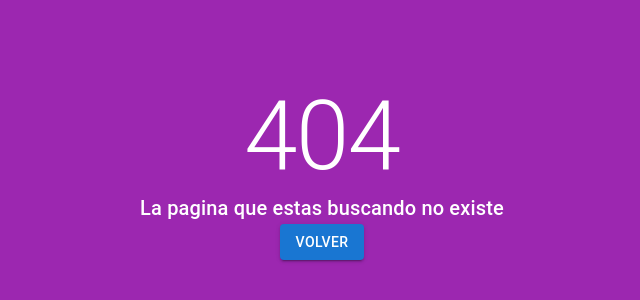
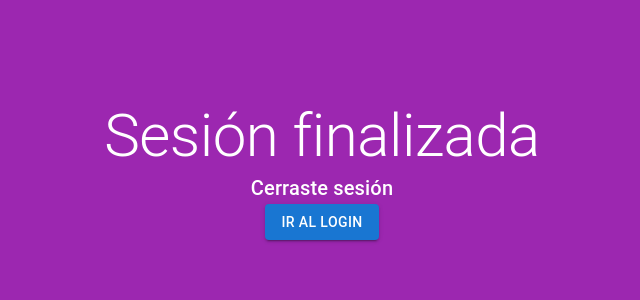
Before and after one commit to Anth1818/snr, a React (Vite) app: page /Logout in a window 1280 px wide. Before the commit this address had no page. Shown: the part 230-530 px from the top of the page, without its empty margins (318-958 px from the left). Built offline with nearby package versions, Linux system fonts and the light colour scheme; what tailwind-clip-path would draw is missing.

Commit message:
agregada ruta logout y redirecion al hacer login a la page correspodiente segun el departamento del usuario

```diff
--- a/src/App.jsx
+++ b/src/App.jsx
@@ -11,6 +11,8 @@ import EditProfile from "./pages/EditProfile.jsx";
 import AddUser from "./pages/AddUser.jsx";
 import { UserProvider } from "./context/userContext.jsx";
 import ProtectedRoute from "./components/Routes/ProtectedRoute.jsx";
+import Logout from "./pages/Logout.jsx";
+
 
 export default function App() {
   return (
@@ -29,7 +31,8 @@ export default function App() {
             element={<PageForm0800Edit />}
           />
         </Route>
-        <Route path="/login" element={<PageLogin />} />
+          <Route path="/Logout" element={<Logout />} />
+        <Route path="/Login" element={<PageLogin />} />
         <Route path="/" element={<PageLogin />} />
         <Route path="*" element={<NotFound />} />
       </Routes>
--- a/src/components/AccountPopover/AccountPopover.jsx
+++ b/src/components/AccountPopover/AccountPopover.jsx
@@ -4,6 +4,7 @@ import { alpha } from '@mui/material/styles';
 import { Box, Divider, Typography, Stack, MenuItem, Avatar, IconButton, Popover } from '@mui/material';
 // mocks_
 import account from '../../_mock/account';
+import { Link } from 'react-router-dom';
 
 // ----------------------------------------------------------------------
 
@@ -97,9 +98,11 @@ export default function AccountPopover() {
 
         <Divider sx={{ borderStyle: 'dashed' }} />
 
+        <Link to="/Logout">
         <MenuItem onClick={handleClose} sx={{ m: 1 }}>
-          Logout
+          Cerrar sesión
         </MenuItem>
+        </Link>
       </Popover>
     </>
   );
--- a/src/components/Login/Login.jsx
+++ b/src/components/Login/Login.jsx
@@ -27,12 +27,24 @@ export default function Login() {
 
   const handleSubmit = async (e) => {
     e.preventDefault();
-    await loginUser({ username: userName, password: userPassword });
+    try {
+      await loginUser({ username: userName, password: userPassword });
+    } catch (error) {
+      console.error("Error al iniciar sesión:", error);
+    }
+
   };
 
   useEffect(() => {
-    if (user) {
+    if (user && user.role === "Administradora") {
+      navigate("/AddUser");
+    } else if (user && user.department === "0800") {
       navigate("/Page0800");
+    } else if (user && user.department === "OAC") {
+      navigate("/PageOAC");
+    }
+      else if (user && user.department === "SIN") {
+      navigate("/PageRCV");
     }
   }, [user]);
 
--- a/src/components/ResponsiveLayout/ResponsiveLayout0800.jsx
+++ b/src/components/ResponsiveLayout/ResponsiveLayout0800.jsx
@@ -34,7 +34,7 @@ export default function ResponsiveLayout0800({ dataHeadTable }) {
           <UserTable
             dataHeadTable={dataHeadTable}
             dataTitle={"Lista de llamadas"}
-            pathToForm={"/Pages/PageForm0800"}
+            pathToForm={"/PageForm0800"}
             handleOpenModal={handleOpenModal}
           ></UserTable>
           <ModalDetails open={open} handleCloseModal={handleCloseModal} caseId={caseId}></ModalDetails>
--- a/src/components/Routes/ProtectedRoute.jsx
+++ b/src/components/Routes/ProtectedRoute.jsx
@@ -4,8 +4,9 @@ import { useUser } from "../../context/userContext";
 
 function ProtectedRoute() {
   const { user, checkTokenLocalStorgare } = useUser();
+  const checkToken = checkTokenLocalStorgare()
 
-  if (!user && checkTokenLocalStorgare === "undefined") {
+  if (!user && !checkToken) {
      return <Navigate to={"/login"} replace />;
   } else {
    return <Outlet />;
--- a/src/context/userContext.jsx
+++ b/src/context/userContext.jsx
@@ -17,11 +17,12 @@ export const UserProvider = ({ children }) => {
       return api.post("/auth/login", credentials);
     },
 
-    onSuccess: ({data}) => {
-      setUser(data.data[0]);
-      console.log(data.data[0])
-      saveTokenLocalStorage(data.tokenSession)
-     // Almacenar los datos del usuario en el estado local
+    onSuccess: async ({ data }) => {
+      await setUser(data?.data?.[0]);
+      await saveTokenLocalStorage(data.tokenSession);
+    },
+    onError: (error) => {
+      console.error("Error en la mutación:", error);
     },
   });
 
@@ -36,7 +37,7 @@ export const UserProvider = ({ children }) => {
   };
 
   const checkTokenLocalStorgare = () =>{
-    return localStorage.getItem("token")
+    return localStorage.getItem("token");
   }
   return (
     <UserContext.Provider value={{ user, loginUser, logoutUser, checkTokenLocalStorgare}}>
--- /dev/null
+++ b/src/pages/Logout.jsx
@@ -0,0 +1,43 @@
+import { Box, Button, Typography } from "@mui/material";
+import { purple } from "@mui/material/colors";
+import { useEffect } from "react";
+import { Link} from "react-router-dom";
+import { useUser} from "../context/userContext.jsx"
+
+const primary = purple[500]; // #f44336
+
+export default function Logout() {
+
+  const {logoutUser} = useUser()
+
+
+  useEffect(() => {
+    logoutUser()
+  })
+
+
+  return (
+    <Box
+      sx={{
+        display: "flex",
+        justifyContent: "center",
+        alignItems: "center",
+        flexDirection: "column",
+        minHeight: "100vh",
+        backgroundColor: primary,
+      }}
+    >
+      <Typography variant="h2" style={{ color: "white" }}>
+        Sesión finalizada
+      </Typography>
+      <Typography variant="h6" style={{ color: "white" }}>
+        Cerraste sesión
+      </Typography>
+      <Link to={"/Login"}>
+        <Button variant="contained">
+          Ir al login
+        </Button>
+      </Link>
+    </Box>
+  );
+}
```
